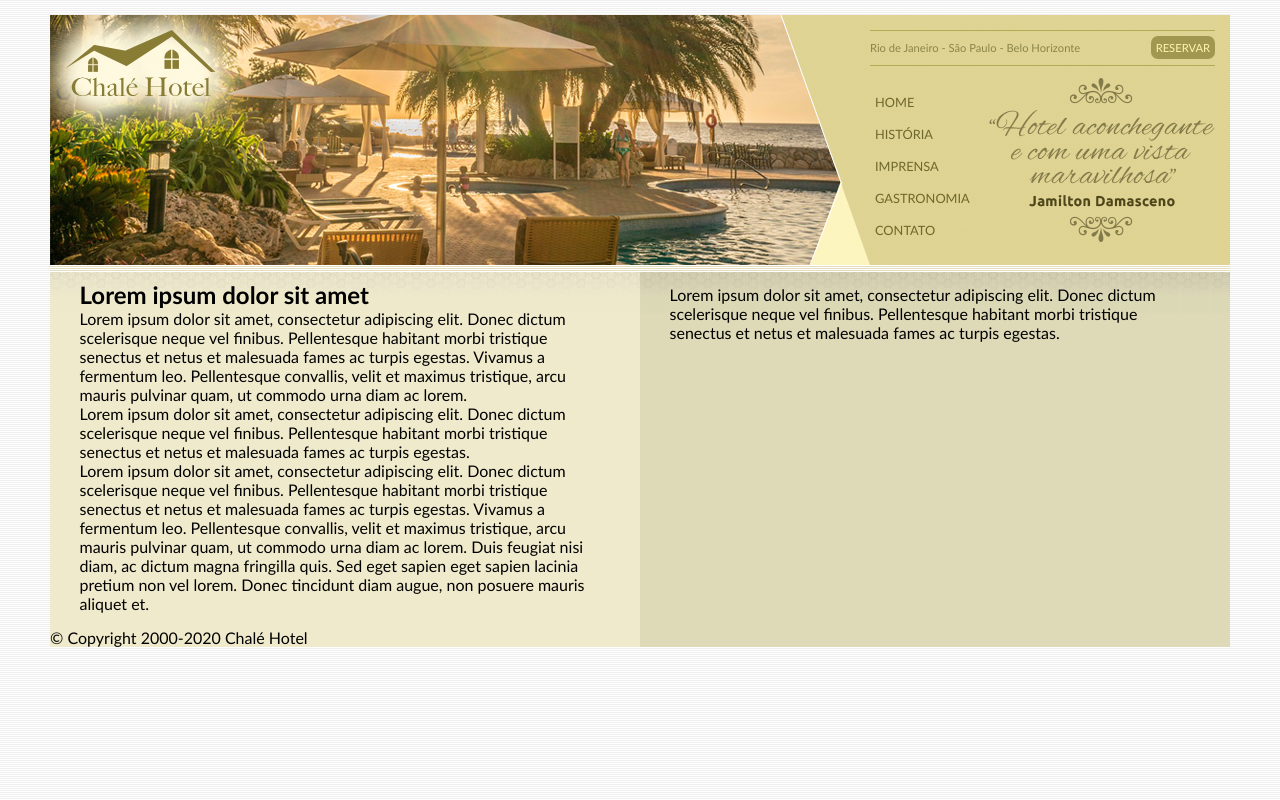
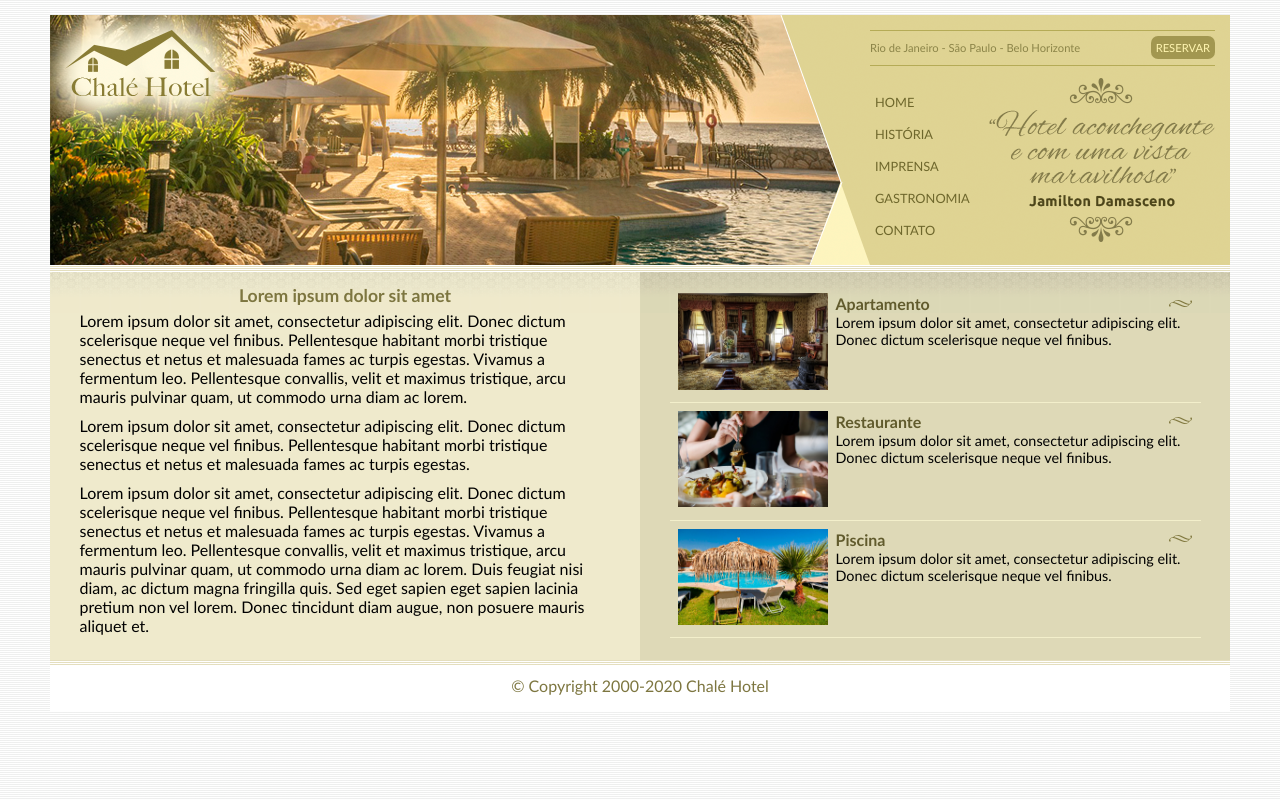
Before and after one commit to lucasfernande/Projeto-SiteChale, a plain HTML site: page index.html in a window 1280 px wide. Drawn offline with Linux system fonts and the light colour scheme.

Commit message:
Projeto finalizado

```diff
--- a/css/style.css
+++ b/css/style.css
@@ -17,7 +17,7 @@ a {
 #container {
 	background: #ede9cc url(../img/bg-container.png) top center repeat-y;
 	margin: 0 auto;
-	min-width: 740px;
+	min-width: 800px;
 	max-width: 1180px;
 }
 
@@ -125,6 +125,17 @@ ul#navegacao a:hover {
 
 /* Aréa de conteudos */
 
+h2 {
+	color: #7d7640;
+	font-size: 1.1em;
+	padding: 5px 0;
+}
+
+p {
+	font-size: 1em;
+	margin-bottom: 10px;
+}
+
 #area-principal {
 	float: left;
 	width: 50%;
@@ -144,8 +155,40 @@ ul#navegacao a:hover {
 	width: 90%;
 }
 
+#beneficios li {
+	padding: 8px;
+	border-bottom: 1px solid #f3efcb;
+	height: 6.3em;
+}
+
+#beneficios li a img {
+	float: left;
+	margin-right: 8px;
+}
+
+#beneficios li a p {
+	color: #000;
+	font-size: 0.9em;
+}
+
+#beneficios li a h3 {
+	font-size: 1.0em;
+	color: #615b2d;
+	padding: 1px 0;
+	background: url(../img/ornamento.png) no-repeat center right;
+}
+
+#beneficios li:hover {
+	background: #f6f3d6;
+	cursor: pointer;
+}
+
 /* Rodapé */
 
 #rodape {
 	clear: both;
+	padding: 16px;
+	background: #fff url(../img/bg-rodape.png) repeat-x top;
+	color: #7d7640;
+	text-align: center;
 }
--- a/index.html
+++ b/index.html
@@ -51,7 +51,7 @@
 
 				<div class="conteudo">
 
-					<h2>Lorem ipsum dolor sit amet</h2>
+					<h2 style="text-align: center;">Lorem ipsum dolor sit amet</h2>
 
 					<p>Lorem ipsum dolor sit amet, consectetur adipiscing elit. Donec dictum scelerisque neque vel finibus. Pellentesque habitant morbi tristique senectus et netus et malesuada fames ac turpis egestas. Vivamus a fermentum leo. Pellentesque convallis, velit et maximus tristique, arcu mauris pulvinar quam, ut commodo urna diam ac lorem.</p>
 
@@ -65,14 +65,38 @@
 			<div id="area-lateral">
 
 				<div class="conteudo">
-					<p>Lorem ipsum dolor sit amet, consectetur adipiscing elit. Donec dictum scelerisque neque vel finibus. Pellentesque habitant morbi tristique senectus et netus et malesuada fames ac turpis egestas.</p>
+					<ul id="beneficios">
+						<li>
+							<a href="">
+								<img src="img/apartamento.jpg" width="150" alt="Apartamento">
+								<h3>Apartamento</h3>
+								<p>Lorem ipsum dolor sit amet, consectetur adipiscing elit. Donec dictum scelerisque neque vel finibus. </p>
+							</a>
+						</li>
+
+						<li>
+							<a href="">
+								<img src="img/restaurante.jpg" width="150" alt="Restaurante">
+								<h3>Restaurante</h3>
+								<p>Lorem ipsum dolor sit amet, consectetur adipiscing elit. Donec dictum scelerisque neque vel finibus. </p>
+							</a>
+						</li>
+
+						<li>
+							<a href="">
+								<img src="img/piscina.jpg" width="150" alt="Piscina">
+								<h3>Piscina</h3>
+								<p>Lorem ipsum dolor sit amet, consectetur adipiscing elit. Donec dictum scelerisque neque vel finibus.</p>
+							</a>
+						</li>
+					</ul>
 				</div>
 
 			</div>
 
 			<div id="rodape">
 
-				&copy; Copyright 2000-2020 Chalé Hotel
+				<span>&copy; Copyright 2000-2020 Chalé Hotel</span>
 
 			</div>
 		</div> <!-- fim container -->
```
